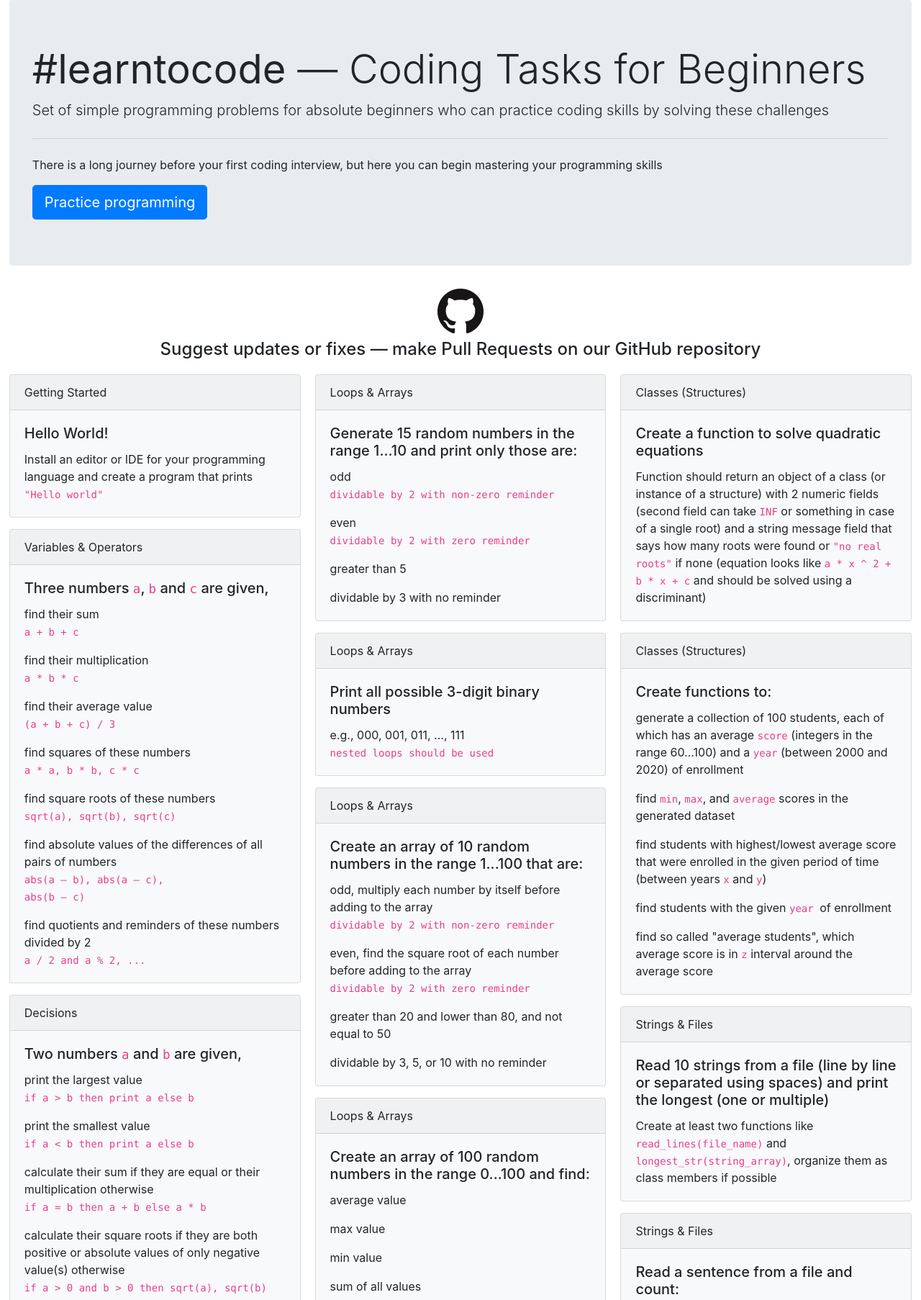
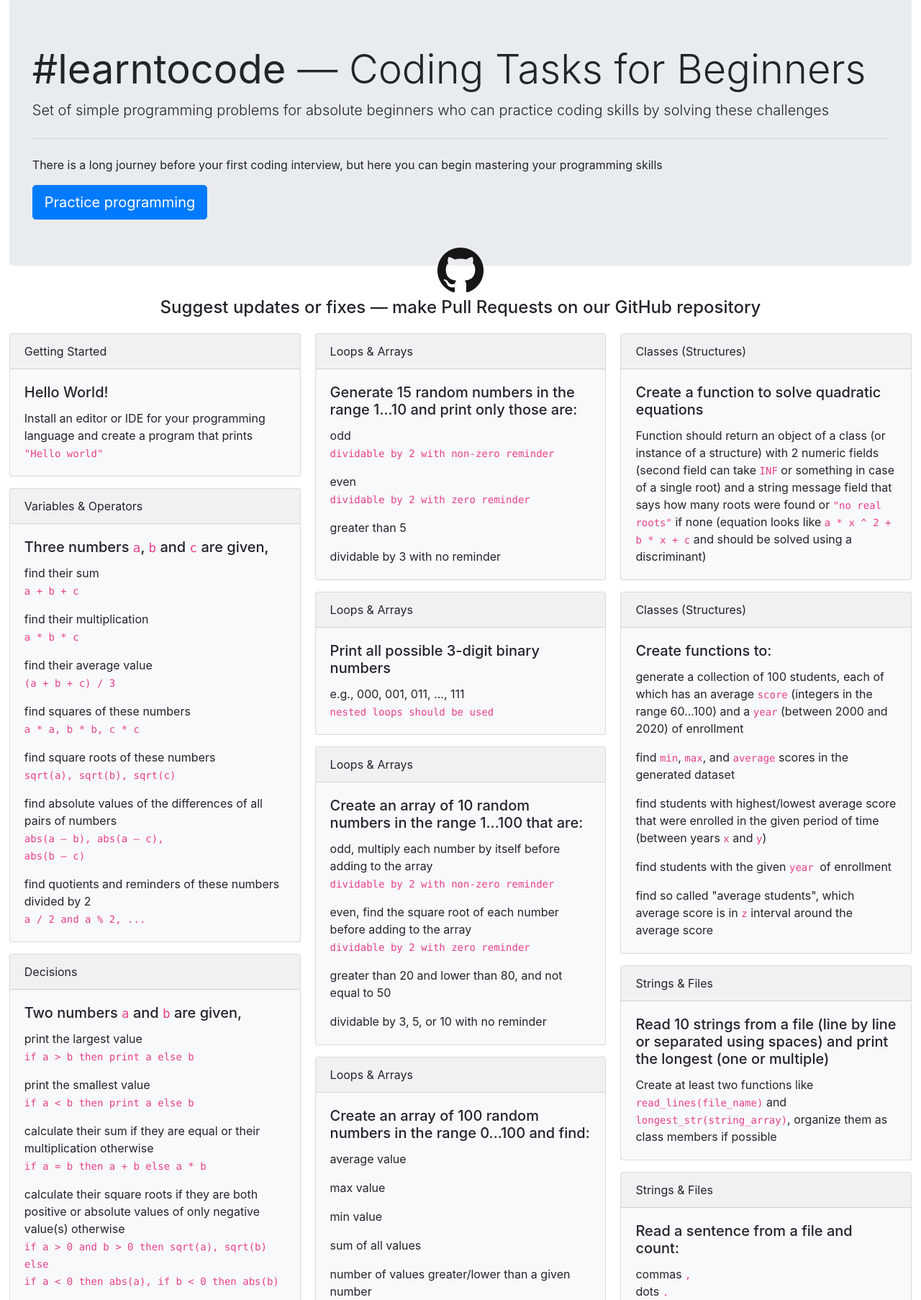
Before and after one commit to andriikopp/learntocode, a PHP site: page / in a window 1280 px wide. Shown: the part 14-1820 px from the top of the page at 72% size. Run offline with PHP 8.4, Linux system fonts and the light colour scheme.

Commit message:
Update index.php

```diff
--- a/index.php
+++ b/index.php
@@ -26,7 +26,7 @@
 </head>
 
 <body style="margin: 1%;">
-    <div class="jumbotron">
+    <div class="jumbotron" style="margin-bottom: -2%;">
         <h1 class="display-4"><b>#learntocode</b> — Coding Tasks for Beginners</h1>
         <p class="lead">Set of simple programming problems for absolute beginners who can practice coding skills by solving these challenges</p>
         <hr class="my-4">
```
